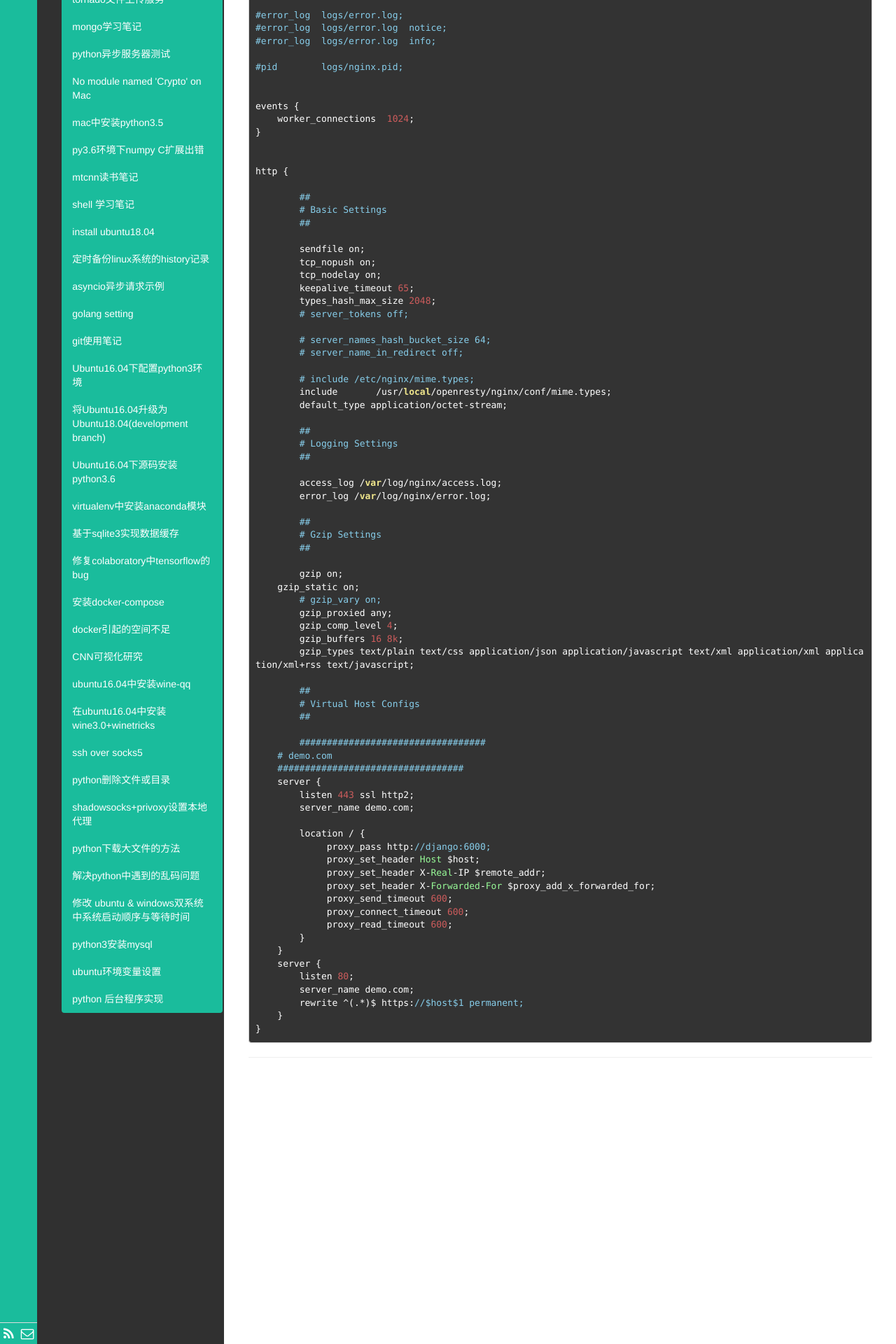
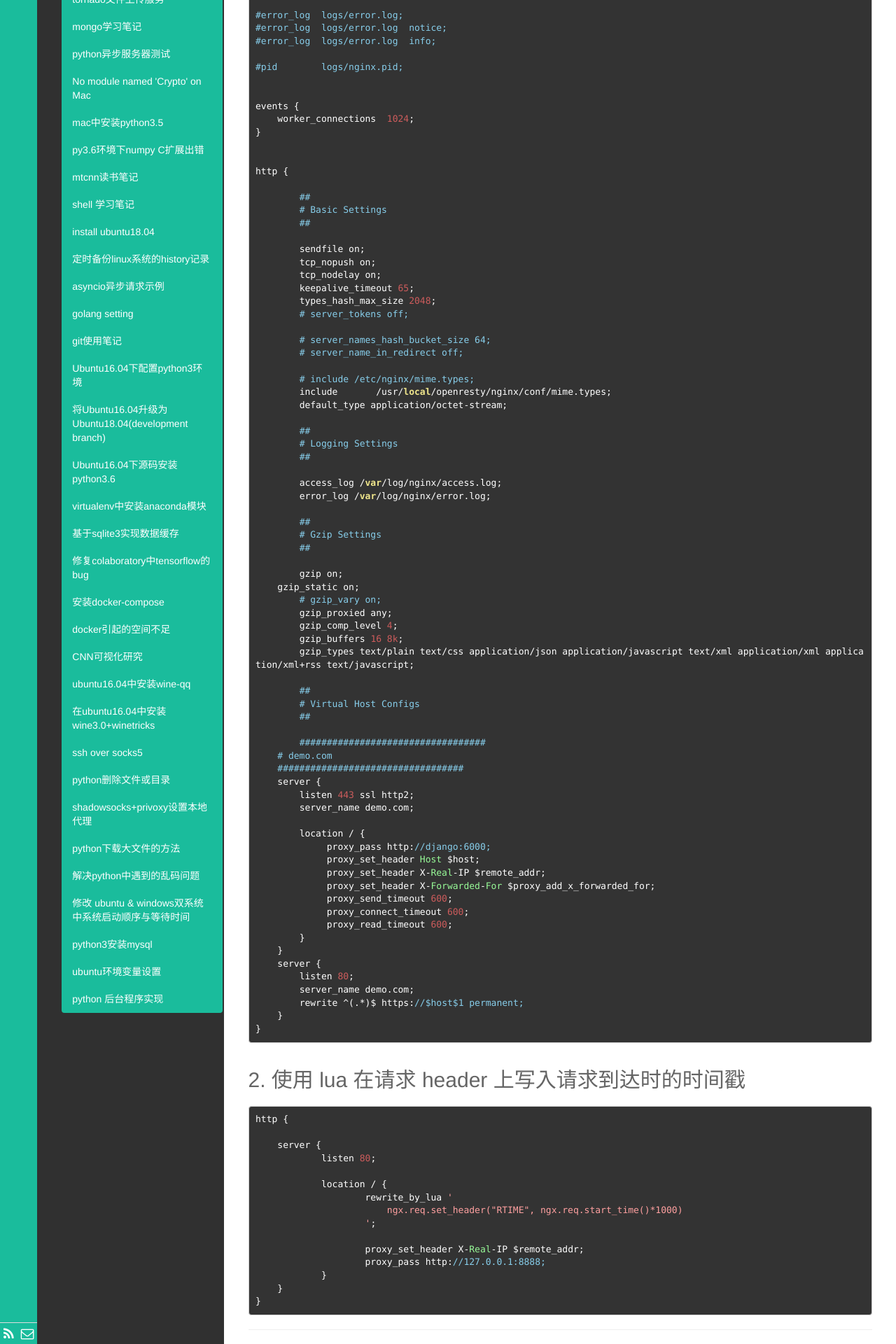
Before and after one commit to fengrk/frkhit.github.io, a Jekyll site: the page built from _posts/blog/2019-10-17-openresty.md, in a window 1280 px wide. Shown: the part 1193-3113 px from the top of the page at 70% size. Built offline with Jekyll 4.4.1, drawn with Linux system fonts in a browser that asks for light colours.

Commit message:
update blog: openresty使用笔记

````diff
--- a/_posts/blog/2019-10-17-openresty.md
+++ b/_posts/blog/2019-10-17-openresty.md
@@ -144,3 +144,25 @@ http {
 }
 
 ```
+
+## 2. 使用 lua 在请求 header 上写入请求到达时的时间戳
+
+
+```
+http {
+
+    server {
+            listen 80;
+
+            location / {
+                    rewrite_by_lua '
+                        ngx.req.set_header("RTIME", ngx.req.start_time()*1000)
+                    ';
+
+                    proxy_set_header X-Real-IP $remote_addr;
+                    proxy_pass http://127.0.0.1:8888;
+            }
+    }
+}
+
+```
````
